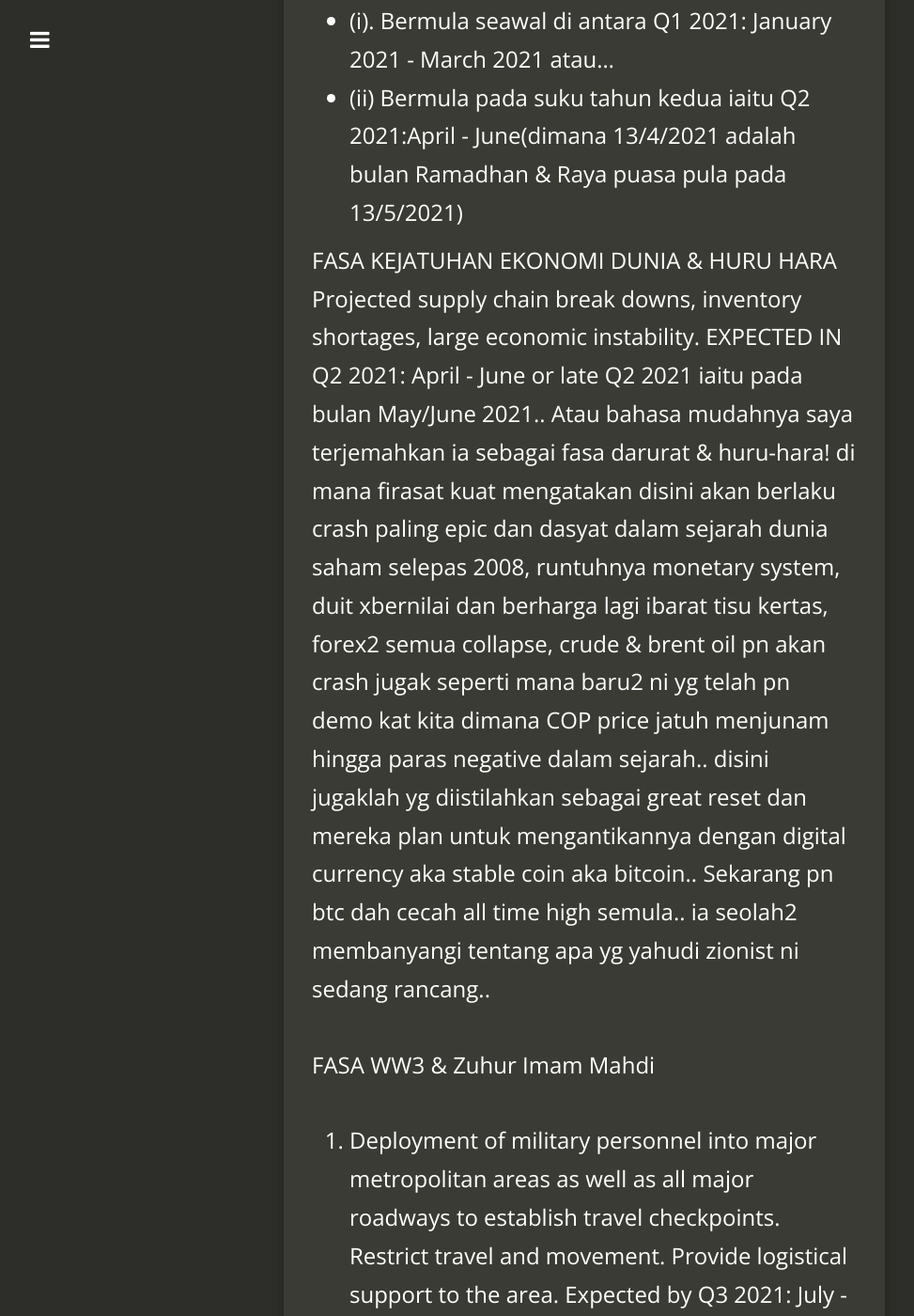
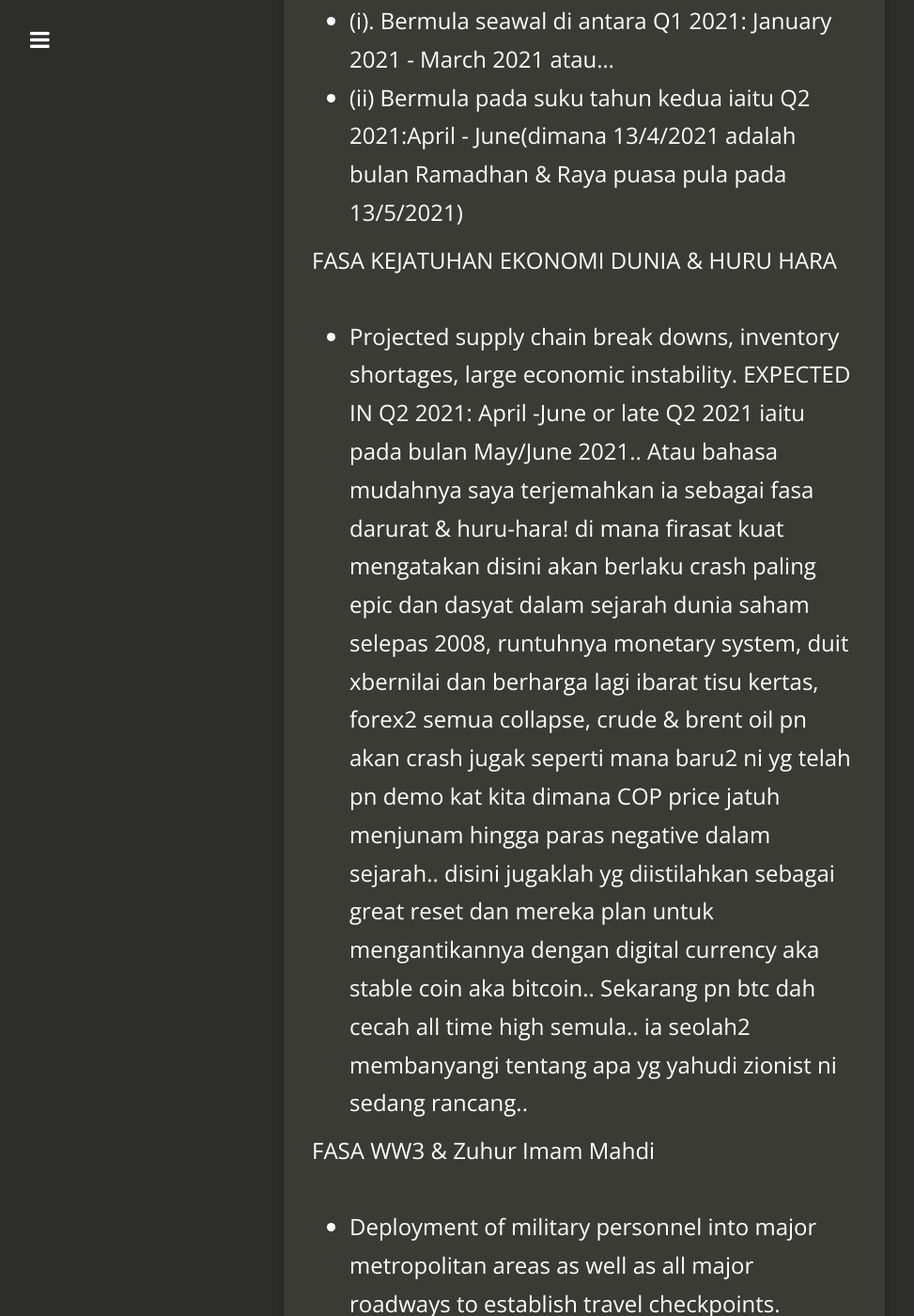
Before and after one commit to kedamaian/swsyafiq, a Jekyll site: the page built from _posts/2020-12-25-the-great-reset-world-economic-forum.md, in a window 1280 px wide and 1400 px high, scrolled down 1037 px. Shown: the whole window at 94% size, without its empty margins (18-991 px from the left). Built offline with Jekyll 4.4.1, drawn with Linux system fonts in a browser that asks for light colours; nearby versions of some CDN libraries; comment, search, counter and statistics services are not loaded; some of the changed lines change nothing that is shown; some of the changed text lies outside the part shown.

Commit message:
Update 2020-12-25-the-great-reset-world-economic-forum.md

```diff
--- a/_posts/2020-12-25-the-great-reset-world-economic-forum.md
+++ b/_posts/2020-12-25-the-great-reset-world-economic-forum.md
@@ -21,13 +21,16 @@ FASA LOCKDOWN
 
 
 FASA KEJATUHAN EKONOMI DUNIA & HURU HARA
-Projected supply chain break downs, inventory shortages, large economic instability. EXPECTED IN Q2 2021: April - June or late Q2 2021 iaitu pada bulan May/June 2021.. Atau bahasa mudahnya saya terjemahkan ia sebagai fasa darurat & huru-hara! di mana firasat kuat mengatakan  disini akan berlaku crash paling epic dan dasyat dalam sejarah dunia saham selepas 2008, runtuhnya monetary system, duit xbernilai dan berharga lagi ibarat tisu kertas, forex2 semua collapse, crude & brent oil pn akan crash jugak seperti mana baru2 ni yg telah  pn demo kat kita dimana COP price jatuh menjunam hingga paras negative dalam sejarah.. disini jugaklah yg diistilahkan sebagai great reset dan mereka plan untuk mengantikannya dengan digital currency aka stable coin aka bitcoin.. Sekarang pn btc dah cecah all time high semula.. ia seolah2 membanyangi tentang apa yg yahudi zionist ni sedang rancang..
+- Projected supply chain break downs, inventory shortages, large economic instability. EXPECTED IN Q2 2021: April -June or late Q2 2021 iaitu pada bulan May/June 2021.. Atau bahasa mudahnya saya terjemahkan ia sebagai fasa darurat & huru-hara! di mana firasat kuat mengatakan  disini akan berlaku crash paling epic dan dasyat dalam sejarah dunia saham selepas 2008, runtuhnya monetary system, duit xbernilai dan berharga lagi ibarat tisu kertas, forex2 semua collapse, crude & brent oil pn akan crash jugak seperti mana baru2 ni yg telah  pn demo kat kita dimana COP price jatuh menjunam hingga paras negative dalam sejarah.. disini jugaklah yg diistilahkan sebagai great reset dan mereka plan untuk mengantikannya dengan digital currency aka stable coin aka bitcoin.. Sekarang pn btc dah cecah all time high semula.. ia seolah2 membanyangi tentang apa yg yahudi zionist ni sedang rancang..
+
 
 FASA WW3 & Zuhur Imam Mahdi
-4.  Deployment of military personnel into major metropolitan areas as well as all major roadways to establish travel checkpoints. Restrict travel and movement. Provide logistical support to the area. Expected by Q3 2021: July - September. So pada bulan 7 nanti apabila orang2 sudah mula jadi gila disebabkan duit2 mereka laburkan di kaunter2 saham semuanya hangus, ekonomi bergolak dalam riot dan stok2 makanan pun habis maka disini mereka dah awal2 plan untuk letakkan tentera di jalan.. So kat sini saya cuma andaikan malhamah kubra akan bermula aka WW3 aka amageddon.. Dan imam mahdi akan dibaiah di Mekah di satu kawasan di antara Rukun dan Maqam.. dan jika peristiwa di atas telah terjadi, maka Al-Mahdi muncul pada hari Asyura 10 Muharram.. Cuba buat kajian & cek kalendar 2021 n selitkan hadis dan peristiwa2 ni?
+- Deployment of military personnel into major metropolitan areas as well as all major roadways to establish travel checkpoints. Restrict travel and movement. Provide logistical support to the area. Expected by Q3 2021: July - September. So pada bulan 7 nanti apabila orang2 sudah mula jadi gila disebabkan duit2 mereka laburkan di kaunter2 saham semuanya hangus, ekonomi bergolak dalam riot dan stok2 makanan pun habis maka disini mereka dah awal2 plan untuk letakkan tentera di jalan.. So kat sini saya cuma andaikan malhamah kubra akan bermula aka WW3 aka amageddon.. Dan imam mahdi akan dibaiah di Mekah di satu kawasan di antara Rukun dan Maqam.. dan jika peristiwa di atas telah terjadi, maka Al-Mahdi muncul pada hari Asyura 10 Muharram.. Cuba buat kajian & cek kalendar 2021 n selitkan hadis dgn peristiwa2 ni?
+
 
 DIHUJUNG2 SAAT UNTUK KELUARNYA DAJJAL
-5. Okay selepas saham dan ekonomi dunia runtuh maka disini mereka akan perkenalkan plan mereka iaitu World Debt Reset program.. Di ringkaskan, siapa yg nak loan2 rumah kereta kredit kad dan segala hutang2 dgn bank & kerajaan dihapuskan maka kena ikut mereka.. Ikut mereka bermaksud kena ambil vaksin dan bg semua hak2 milik rumah dan harta sepenuhnya kepada mereka. So kat kita kosong tiada apa2 seperti mana short video oleh WEF(World economic forum)  "you'll own nothing & you'll be happy"
+- Okay selepas saham dan ekonomi dunia runtuh maka disini mereka akan perkenalkan plan mereka iaitu World Debt Reset program.. Di ringkaskan, siapa yg nak loan2 rumah kereta kredit kad dan segala hutang2 dgn bank & kerajaan dihapuskan maka kena ikut mereka.. Ikut mereka bermaksud kena ambil vaksin dan bg semua hak2 milik rumah dan harta sepenuhnya kepada mereka. So kat kita kosong tiada apa2 seperti mana short video oleh WEF(World economic forum)  "you'll own nothing & you'll be happy"
+
 
 Disclaimer: Cuma pendapat peribadi & xperlu terlalu mempercayai..
 “Dan mereka merancang, Allah juga merancang. Sesungguhnya Allah adalah sebaik-baik Perancang”
```
